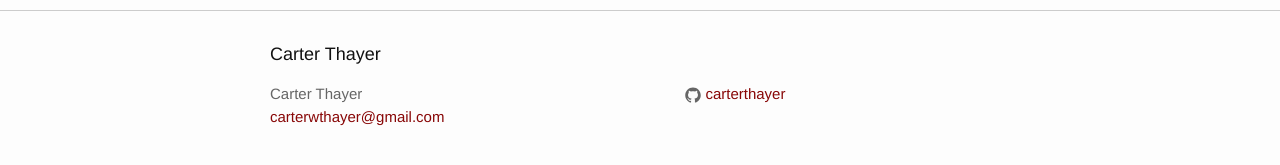
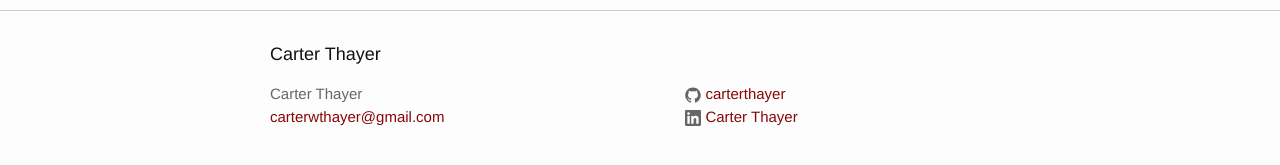
Before and after one commit to carterthayer/carterthayer.github.io, a Jekyll site: the page built from index.md, in a window 1280 px wide. Shown: the part 455-620 px from the top of the page. Built offline with Jekyll 4.4.1, drawn with Linux system fonts in a browser that asks for light colours.

Commit message:
Add LinkedIn Link

```diff
--- a/_config.yml
+++ b/_config.yml
@@ -17,6 +17,7 @@ description: > # this means to ignore newlines until "baseurl:"
 baseurl: "" # the subpath of your site, e.g. /blog
 url: "http://carterthayer.com" # the base hostname & protocol for your site
 github_username:  carterthayer
+linkedin_username:  carter-thayer-2155281a
 
 # Build settings
 markdown: kramdown
--- a/_includes/footer.html
+++ b/_includes/footer.html
@@ -26,6 +26,12 @@
             {% include icon-twitter.html username=site.twitter_username %}
           </li>
           {% endif %}
+
+          {% if site.linkedin_username %}
+          <li>
+            {% include icon-linkedin.html username=site.linkedin_username %}
+          </li>
+          {% endif %}
         </ul>
       </div>
 
--- /dev/null
+++ b/_includes/icon-linkedin.html
@@ -0,0 +1 @@
+<a href="https://www.linkedin.com/in/{{ include.username }}"><span class="icon icon--linkedin">{% include icon-linkedin.svg %}</span> <span class="username">{{ site.first_name }} {{ site.last_name }}</span></a>
```
Also changed, not shown: _includes/icon-linkedin.svg (added).
